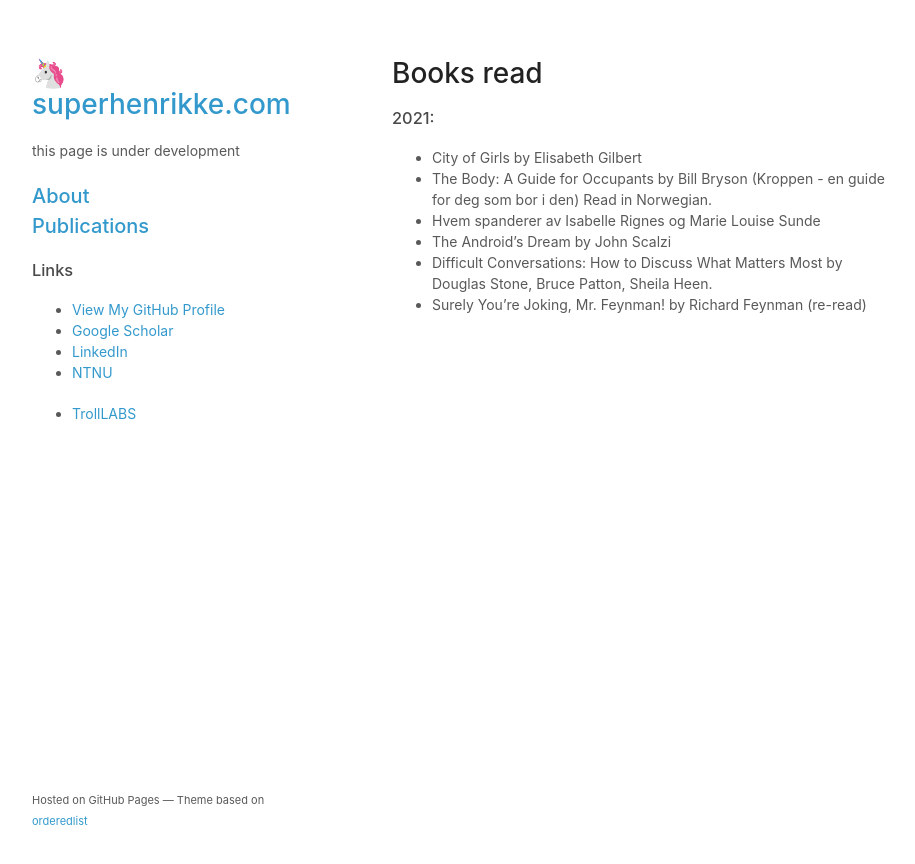
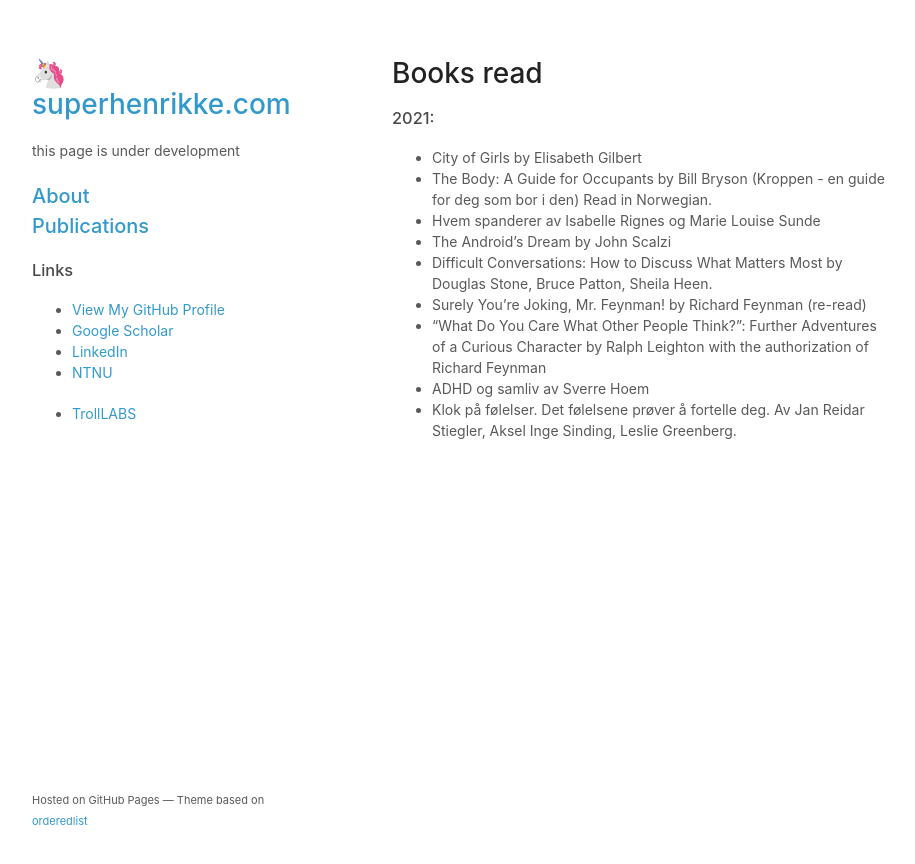
Before and after one commit to superhenrikke/superhenrikke.github.io, a Jekyll site: the page built from books.md, in a window 1280 px wide. Shown: the top 864 px of the page, without its empty margins (178-1093 px from the left). Built offline with Jekyll 4.4.1, drawn with Linux system fonts in a browser that asks for light colours; our own code applies the rules of GitHub Pages for plain Markdown files; a script that is not in the unit is left out.

Commit message:
added books

```diff
--- a/books.md
+++ b/books.md
@@ -8,3 +8,6 @@
 - The Android's Dream by John Scalzi
 - Difficult Conversations: How to Discuss What Matters Most by Douglas Stone, Bruce Patton, Sheila Heen.
 - Surely You're Joking, Mr. Feynman! by Richard Feynman (re-read)
+- "What Do You Care What Other People Think?": Further Adventures of a Curious Character by Ralph Leighton with the authorization of Richard Feynman
+- ADHD og samliv av Sverre Hoem
+- Klok på følelser. Det følelsene prøver å fortelle deg. Av Jan Reidar Stiegler, Aksel Inge Sinding, Leslie Greenberg.
```
